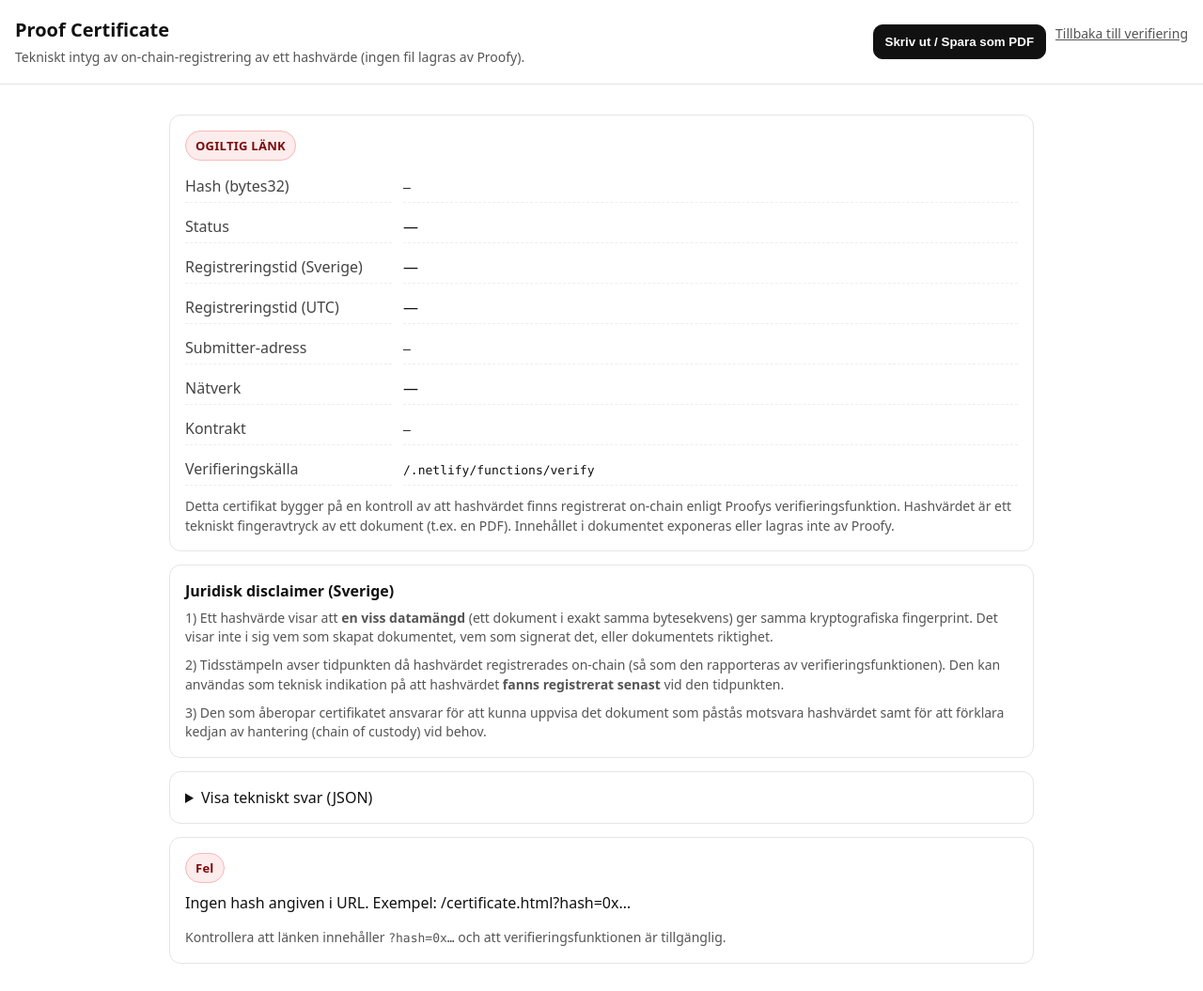
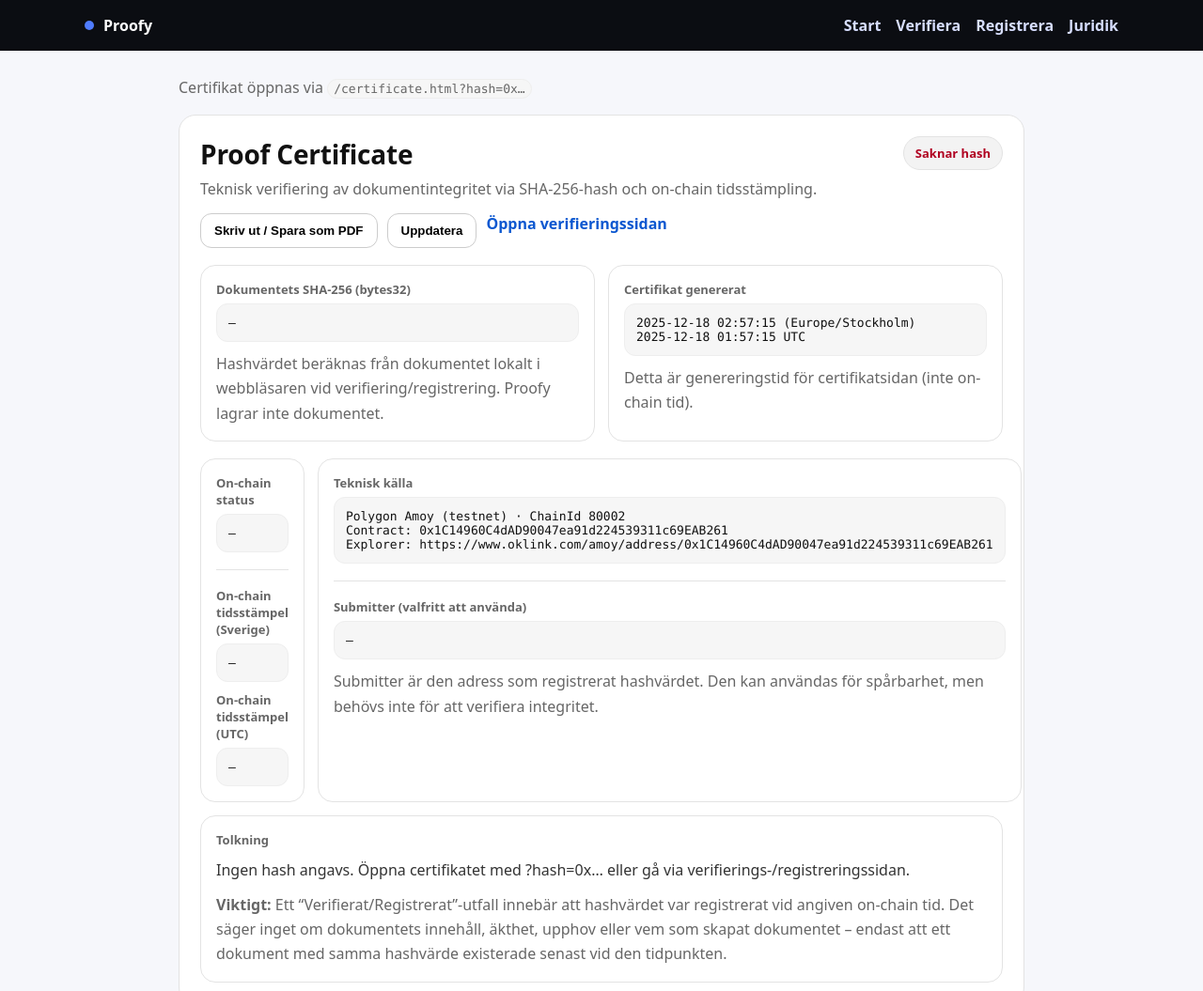
Before and after one commit to aeternus36/proofy-site, a website: page certificate.html in a window 1280 px wide. Shown: the top 1055 px of the page at 94% size. Drawn offline with Linux system fonts and the light colour scheme.

Commit message:
Update certificate.html

```diff
--- a/certificate.html
+++ b/certificate.html
@@ -2,222 +2,401 @@
 <html lang="sv">
 <head>
   <meta charset="utf-8" />
-  <meta name="viewport" content="width=device-width,initial-scale=1" />
+  <meta name="viewport" content="width=device-width, initial-scale=1" />
   <title>Proofy – Proof Certificate</title>
-  <meta name="robots" content="noindex,nofollow" />
+  <meta name="description" content="Proof Certificate för dokumentverifiering via SHA-256-hash och on-chain tidsstämpling." />
+
   <style>
-    :root { color-scheme: light; }
-    body { font-family: system-ui, -apple-system, Segoe UI, Roboto, Arial, sans-serif; margin: 0; background: #fff; color: #111; }
-    header { border-bottom: 1px solid #e5e5e5; padding: 18px 16px; }
-    main { max-width: 920px; margin: 0 auto; padding: 18px 16px 44px; }
-    h1 { font-size: 20px; margin: 0 0 6px; }
-    .muted { color: #555; font-size: 14px; line-height: 1.45; }
-    .box { border: 1px solid #e5e5e5; border-radius: 12px; padding: 16px; margin: 14px 0; }
-    .status { display: inline-block; padding: 6px 10px; border-radius: 999px; font-weight: 800; font-size: 13px; letter-spacing: 0.02em; }
-    .ok { background: #e7f7ee; color: #0c5b2d; border: 1px solid #bfead0; }
-    .no { background: #fff6e6; color: #6a3d00; border: 1px solid #ffe1b0; }
-    .err { background: #fdecec; color: #7a0b0b; border: 1px solid #f7b8b8; }
-    .kv { display: grid; grid-template-columns: 220px 1fr; gap: 8px 12px; margin-top: 10px; }
-    .kv div { padding: 6px 0; border-bottom: 1px dashed #eee; }
-    .kv div:nth-child(odd) { color: #444; }
-    code, pre { font-family: ui-monospace, SFMono-Regular, Menlo, Monaco, Consolas, "Liberation Mono", monospace; font-size: 13px; }
-    pre { background: #fafafa; border: 1px solid #e5e5e5; border-radius: 12px; padding: 12px; overflow: auto; }
-    button { appearance: none; border: 1px solid #111; background: #111; color: #fff; padding: 10px 12px; border-radius: 10px; cursor: pointer; font-weight: 650; }
-    button:disabled { opacity: 0.5; cursor: not-allowed; }
-    a { color: #111; }
-    .toprow { display: flex; justify-content: space-between; align-items: center; gap: 10px; flex-wrap: wrap; }
-    .actions { display: flex; gap: 10px; flex-wrap: wrap; }
+    :root{
+      --bg-dark:#0b0d12;
+      --bg:#f6f7fb;
+      --card:#ffffff;
+      --text:#111;
+      --muted:#666;
+      --line:#e3e3e3;
+      --blue:#4f7cff;
+      --green:#0a7a2f;
+      --red:#b00020;
+    }
+    body{ margin:0; font-family:system-ui,-apple-system,Segoe UI,Roboto,Arial; background:var(--bg); color:var(--text); }
+
+    /* Topbar (matchar era verktygssidor) */
+    .topbar{ background:var(--bg-dark); color:#fff; }
+    .topbar .wrap{
+      max-width:1100px; margin:0 auto; padding:16px;
+      display:flex; align-items:center; gap:16px;
+    }
+    .brand{ display:flex; align-items:center; gap:10px; font-weight:800; }
+    .dot{ width:10px; height:10px; border-radius:50%; background:var(--blue); }
+    .nav{ margin-left:auto; display:flex; gap:16px; flex-wrap:wrap; }
+    .nav a{ color:#d7deff; text-decoration:none; font-weight:700; }
+    .nav a:hover{ text-decoration:underline; }
+
+    /* Layout */
+    .wrap{ max-width:900px; margin:0 auto; padding:28px 16px 40px; }
+    .paper{
+      background:var(--card);
+      border:1px solid var(--line);
+      border-radius:18px;
+      padding:22px;
+      margin-top:18px;
+      box-shadow: 0 1px 0 rgba(0,0,0,.03);
+    }
+
+    .hdr{
+      display:flex;
+      justify-content:space-between;
+      align-items:flex-start;
+      gap:16px;
+      flex-wrap:wrap;
+    }
+    h1{ margin:0; font-size:28px; letter-spacing:-0.2px; }
+    .subtitle{ color:var(--muted); margin-top:6px; line-height:1.5; }
+
+    .badge{
+      padding:8px 12px;
+      border-radius:999px;
+      font-size:13px;
+      font-weight:900;
+      border:1px solid var(--line);
+      background:#f3f3f3;
+      white-space:nowrap;
+    }
+    .ok{ color:var(--green); }
+    .bad{ color:var(--red); }
+
+    .grid{
+      display:grid;
+      grid-template-columns: 1fr;
+      gap:14px;
+      margin-top:18px;
+    }
+    @media (min-width: 860px){
+      .grid{ grid-template-columns: 1fr 1fr; }
+    }
+
+    .card{
+      border:1px solid var(--line);
+      border-radius:16px;
+      padding:16px;
+    }
+    .label{ color:var(--muted); font-size:13px; font-weight:800; margin-bottom:6px; }
+    .mono{
+      font-family: ui-monospace, SFMono-Regular, Menlo, Consolas, monospace;
+      font-size:13px;
+      word-break: break-all;
+      background:#f6f6f6;
+      border:1px solid #eee;
+      border-radius:12px;
+      padding:12px;
+      margin:0;
+    }
+
+    .para{ color:#333; line-height:1.65; margin:10px 0 0; }
+    .muted{ color:var(--muted); }
+    a{ color:#0b57d0; text-decoration:none; font-weight:800; }
+    a:hover{ text-decoration:underline; }
+
+    .actions{
+      display:flex;
+      gap:10px;
+      flex-wrap:wrap;
+      margin-top:14px;
+    }
+    button{
+      padding:10px 14px;
+      border-radius:12px;
+      border:1px solid #ccc;
+      background:#fff;
+      font-weight:900;
+      cursor:pointer;
+    }
+
+    .hr{ height:1px; background:var(--line); margin:18px 0; }
+
+    /* Print */
+    @media print{
+      body{ background:#fff; }
+      .topbar, .actions, .note { display:none !important; }
+      .wrap{ padding:0; max-width:none; }
+      .paper{ border:none; border-radius:0; box-shadow:none; margin:0; }
+      a{ color:#000; text-decoration:none; }
+    }
   </style>
 </head>
 
 <body>
-  <header>
-    <div class="toprow">
-      <div>
-        <h1>Proof Certificate</h1>
-        <div class="muted">Tekniskt intyg av on-chain-registrering av ett hashvärde (ingen fil lagras av Proofy).</div>
-      </div>
-      <div class="actions">
-        <button id="printBtn" type="button">Skriv ut / Spara som PDF</button>
-        <a class="muted" href="/verify.html">Tillbaka till verifiering</a>
-      </div>
-    </div>
-  </header>
 
-  <main>
-    <div class="box">
-      <div id="statusPill" class="status">LADDAR…</div>
-
-      <div class="kv">
-        <div>Hash (bytes32)</div><div><code id="hashOut">—</code></div>
-
-        <div>Status</div><div id="existsOut">—</div>
-
-        <div>Registreringstid (Sverige)</div><div id="timeSeOut">—</div>
-
-        <div>Registreringstid (UTC)</div><div id="timeUtcOut">—</div>
-
-        <div>Submitter-adress</div><div><code id="submitterOut">—</code></div>
-
-        <div>Nätverk</div><div id="networkOut">—</div>
-
-        <div>Kontrakt</div><div><code id="contractOut">—</code></div>
-
-        <div>Verifieringskälla</div><div><code>/.netlify/functions/verify</code></div>
-      </div>
-
-      <div class="muted" style="margin-top:12px;">
-        Detta certifikat bygger på en kontroll av att hashvärdet finns registrerat on-chain enligt Proofys verifieringsfunktion.
-        Hashvärdet är ett tekniskt fingeravtryck av ett dokument (t.ex. en PDF). Innehållet i dokumentet exponeras eller lagras inte av Proofy.
+<div class="topbar">
+  <div class="wrap">
+    <div class="brand"><span class="dot"></span> Proofy</div>
+    <nav class="nav">
+      <a href="/">Start</a>
+      <a href="/verify.html">Verifiera</a>
+      <a href="/register.html">Registrera</a>
+      <a href="/legal.html">Juridik</a>
+    </nav>
   </div>
 </div>
 
-    <div class="box">
-      <h2 style="font-size:16px;margin:0 0 8px;">Juridisk disclaimer (Sverige)</h2>
-      <div class="muted">
-        <p style="margin:0 0 10px;">
-          1) Ett hashvärde visar att <strong>en viss datamängd</strong> (ett dokument i exakt samma bytesekvens) ger samma kryptografiska fingerprint.
-          Det visar inte i sig vem som skapat dokumentet, vem som signerat det, eller dokumentets riktighet.
-        </p>
-        <p style="margin:0 0 10px;">
-          2) Tidsstämpeln avser tidpunkten då hashvärdet registrerades on-chain (så som den rapporteras av verifieringsfunktionen).
-          Den kan användas som teknisk indikation på att hashvärdet <strong>fanns registrerat senast</strong> vid den tidpunkten.
-        </p>
-        <p style="margin:0;">
-          3) Den som åberopar certifikatet ansvarar för att kunna uppvisa det dokument som påstås motsvara hashvärdet
-          samt för att förklara kedjan av hantering (chain of custody) vid behov.
-        </p>
+<div class="wrap">
+
+  <div class="note muted">
+    Certifikat öppnas via <span class="mono" style="display:inline; padding:2px 6px;">/certificate.html?hash=0x…</span>
+  </div>
+
+  <div class="paper">
+    <div class="hdr">
+      <div>
+        <h1>Proof Certificate</h1>
+        <div class="subtitle">
+          Teknisk verifiering av dokumentintegritet via SHA-256-hash och on-chain tidsstämpling.
+        </div>
+      </div>
+      <div id="statusBadge" class="badge">Laddar…</div>
+    </div>
+
+    <div class="actions">
+      <button onclick="window.print()">Skriv ut / Spara som PDF</button>
+      <button id="btnRefresh" type="button">Uppdatera</button>
+      <a id="btnVerifyLink" href="/verify.html">Öppna verifieringssidan</a>
+    </div>
+
+    <div class="grid">
+      <div class="card">
+        <div class="label">Dokumentets SHA-256 (bytes32)</div>
+        <pre id="hashOut" class="mono">—</pre>
+        <div class="para muted">
+          Hashvärdet beräknas från dokumentet lokalt i webbläsaren vid verifiering/registrering.
+          Proofy lagrar inte dokumentet.
         </div>
       </div>
 
-    <div class="box">
-      <details>
-        <summary>Visa tekniskt svar (JSON)</summary>
-        <pre id="rawJson">—</pre>
-      </details>
+      <div class="card">
+        <div class="label">Certifikat genererat</div>
+        <pre id="issuedOut" class="mono">—</pre>
+        <div class="para muted">
+          Detta är genereringstid för certifikatsidan (inte on-chain tid).
+        </div>
+      </div>
     </div>
 
-    <div class="box" id="errorBox" style="display:none;">
-      <div class="status err">Fel</div>
-      <p id="errorMsg" style="margin-top:10px;">—</p>
-      <div class="muted" style="margin-top:8px;">
-        Kontrollera att länken innehåller <code>?hash=0x…</code> och att verifieringsfunktionen är tillgänglig.
+    <div class="grid">
+      <div class="card">
+        <div class="label">On-chain status</div>
+        <pre id="existsOut" class="mono">—</pre>
+
+        <div class="hr"></div>
+
+        <div class="label">On-chain tidsstämpel (Sverige)</div>
+        <pre id="tsSeOut" class="mono">—</pre>
+
+        <div class="label" style="margin-top:10px;">On-chain tidsstämpel (UTC)</div>
+        <pre id="tsUtcOut" class="mono">—</pre>
+      </div>
+
+      <div class="card">
+        <div class="label">Teknisk källa</div>
+        <pre id="sourceOut" class="mono">—</pre>
+
+        <div class="hr"></div>
+
+        <div class="label">Submitter (valfritt att använda)</div>
+        <pre id="submitterOut" class="mono">—</pre>
+
+        <div class="para muted" style="margin-top:10px;">
+          Submitter är den adress som registrerat hashvärdet. Den kan användas för spårbarhet,
+          men behövs inte för att verifiera integritet.
         </div>
       </div>
-  </main>
+    </div>
+
+    <div class="card" style="margin-top:14px;">
+      <div class="label">Tolkning</div>
+      <div class="para" id="interpretation">
+        —
+      </div>
+
+      <div class="para muted" style="margin-top:10px;">
+        <b>Viktigt:</b> Ett “Verifierat/Registrerat”-utfall innebär att hashvärdet var registrerat vid angiven on-chain tid.
+        Det säger inget om dokumentets innehåll, äkthet, upphov eller vem som skapat dokumentet – endast att ett dokument med samma hashvärde existerade senast vid den tidpunkten.
+      </div>
+    </div>
+
+    <div class="card" id="problemCard" style="display:none; margin-top:14px;">
+      <div class="label" style="color:var(--red); font-weight:900;">Tillfälligt tekniskt problem</div>
+      <div class="para muted" id="problemText">—</div>
+      <div class="para muted" style="margin-top:8px;">
+        Prova att klicka <b>Uppdatera</b>. Om problemet kvarstår: kontrollera Netlify Functions och att miljövariabler är satta (RPC/kontrakt).
+      </div>
+    </div>
+
+  </div>
+</div>
 
 <script>
-    // =========================
-    // CONFIG (frontend only)
-    // =========================
-    // Fyll i dessa så de syns på certifikatet, utan att ändra backend.
-    const PROOFY_NETWORK_LABEL = "—";   // t.ex. "Polygon Amoy" / "Ethereum Mainnet" / "Gnosis" etc.
-    const PROOFY_CONTRACT_ADDRESS = "—"; // t.ex. "0x1234..."
+  // Konfiguration (statiskt för tydlig revision)
+  const NETWORK_LABEL = "Polygon Amoy (testnet)";
+  const CHAIN_ID = 80002;
+  const CONTRACT = "0x1C14960C4dAD90047ea91d224539311c69EAB261";
+  const CONTRACT_EXPLORER = "https://www.oklink.com/amoy/address/" + CONTRACT;
 
-    function show(el) { el.style.display = ""; }
-    function hide(el) { el.style.display = "none"; }
+  const el = (id) => document.getElementById(id);
 
-    function formatSe(tsSeconds) {
-      if (!tsSeconds || tsSeconds <= 0) return "—";
-      const d = new Date(tsSeconds * 1000);
-      return d.toLocaleString("sv-SE", { timeZone: "Europe/Stockholm" }) + " (Europe/Stockholm)";
+  const statusBadge = el("statusBadge");
+  const hashOut = el("hashOut");
+  const issuedOut = el("issuedOut");
+
+  const existsOut = el("existsOut");
+  const tsSeOut = el("tsSeOut");
+  const tsUtcOut = el("tsUtcOut");
+  const submitterOut = el("submitterOut");
+  const sourceOut = el("sourceOut");
+  const interpretation = el("interpretation");
+
+  const problemCard = el("problemCard");
+  const problemText = el("problemText");
+
+  const btnRefresh = el("btnRefresh");
+  const btnVerifyLink = el("btnVerifyLink");
+
+  function getHashFromQuery() {
+    const url = new URL(window.location.href);
+    const h = (url.searchParams.get("hash") || "").trim();
+    return h;
   }
 
-    function formatUtc(tsSeconds) {
-      if (!tsSeconds || tsSeconds <= 0) return "—";
-      const d = new Date(tsSeconds * 1000);
-      return d.toISOString().replace("T", " ").replace("Z", " UTC");
+  function isBytes32Hash(h) {
+    return /^0x[a-fA-F0-9]{64}$/.test(h);
   }
 
-    function getHashParam() {
-      const params = new URLSearchParams(window.location.search);
-      return (params.get("hash") || "").trim();
+  function formatUtc(ts) {
+    const d = new Date(Number(ts) * 1000);
+    return d.toISOString().replace("T"," ").replace(".000Z"," UTC");
   }
 
-    function looksLikeBytes32Hex(h) {
-      // Expect 0x + 64 hex chars
-      return /^0x[0-9a-fA-F]{64}$/.test(h);
+  function formatSe(ts) {
+    const d = new Date(Number(ts) * 1000);
+    return new Intl.DateTimeFormat("sv-SE", {
+      timeZone: "Europe/Stockholm",
+      year: "numeric", month: "2-digit", day: "2-digit",
+      hour: "2-digit", minute: "2-digit", second: "2-digit"
+    }).format(d) + " (Europe/Stockholm)";
   }
 
-    // --- UI refs ---
-    const statusPill = document.getElementById("statusPill");
-    const hashOut = document.getElementById("hashOut");
-    const existsOut = document.getElementById("existsOut");
-    const timeSeOut = document.getElementById("timeSeOut");
-    const timeUtcOut = document.getElementById("timeUtcOut");
-    const submitterOut = document.getElementById("submitterOut");
-    const networkOut = document.getElementById("networkOut");
-    const contractOut = document.getElementById("contractOut");
-    const rawJson = document.getElementById("rawJson");
+  function setBadge(text, kind) {
+    statusBadge.textContent = text;
+    statusBadge.classList.remove("ok", "bad");
+    if (kind) statusBadge.classList.add(kind);
+  }
 
-    const errorBox = document.getElementById("errorBox");
-    const errorMsg = document.getElementById("errorMsg");
+  function showProblem(msg) {
+    problemCard.style.display = "block";
+    problemText.textContent = msg;
+  }
 
-    document.getElementById("printBtn").addEventListener("click", () => window.print());
+  function hideProblem() {
+    problemCard.style.display = "none";
+    problemText.textContent = "—";
+  }
 
-    // Render static config
-    networkOut.textContent = PROOFY_NETWORK_LABEL;
-    contractOut.textContent = PROOFY_CONTRACT_ADDRESS;
+  async function loadCertificate() {
+    hideProblem();
 
-    (async function init() {
-      hide(errorBox);
-
-      const hash = getHashParam();
+    const hash = getHashFromQuery();
     hashOut.textContent = hash || "—";
 
+    const issuedSe = new Date().toLocaleString("sv-SE", { timeZone: "Europe/Stockholm" });
+    const issuedUtc = new Date().toISOString().replace("T"," ").replace(".000Z"," UTC");
+    issuedOut.textContent = `${issuedSe} (Europe/Stockholm)\n${issuedUtc}`;
+
+    // Länka verifieringssidan för samma hash
+    if (hash) {
+      btnVerifyLink.href = "/verify.html";
+    }
+
+    sourceOut.textContent =
+      `${NETWORK_LABEL} · ChainId ${CHAIN_ID}\n` +
+      `Contract: ${CONTRACT}\n` +
+      `Explorer: ${CONTRACT_EXPLORER}`;
+
+    // Validera input
     if (!hash) {
-        statusPill.className = "status err";
-        statusPill.textContent = "OGILTIG LÄNK";
-        errorMsg.textContent = "Ingen hash angiven i URL. Exempel: /certificate.html?hash=0x…";
-        show(errorBox);
+      setBadge("Saknar hash", "bad");
+      existsOut.textContent = "—";
+      tsSeOut.textContent = "—";
+      tsUtcOut.textContent = "—";
+      submitterOut.textContent = "—";
+      interpretation.textContent =
+        "Ingen hash angavs. Öppna certifikatet med ?hash=0x… eller gå via verifierings-/registreringssidan.";
       return;
     }
 
-      if (!looksLikeBytes32Hex(hash)) {
-        statusPill.className = "status err";
-        statusPill.textContent = "OGILTIG HASH";
-        errorMsg.textContent = "Hash måste vara bytes32 i formatet 0x + 64 hex-tecken.";
-        show(errorBox);
+    if (!isBytes32Hash(hash)) {
+      setBadge("Ogiltigt format", "bad");
+      existsOut.textContent = "—";
+      tsSeOut.textContent = "—";
+      tsUtcOut.textContent = "—";
+      submitterOut.textContent = "—";
+      interpretation.textContent =
+        "Hashvärdet har fel format. Det ska vara bytes32: 0x + 64 hex-tecken (SHA-256).";
       return;
     }
 
+    setBadge("Kontrollerar…");
+
+    // Hämta on-chain status från din verify-function
     try {
-        const url = "/.netlify/functions/verify?hash=" + encodeURIComponent(hash);
-        const res = await fetch(url, { method: "GET" });
+      const res = await fetch(`/.netlify/functions/verify?hash=${encodeURIComponent(hash)}`, { method: "GET" });
+      const data = await res.json().catch(() => ({}));
 
-        if (!res.ok) {
-          const text = await res.text().catch(() => "");
-          throw new Error("Verifieringsanrop misslyckades (HTTP " + res.status + "). " + (text ? "Svar: " + text : ""));
+      if (!res.ok || data.ok === false) {
+        // Här är det ett verkligt drift-/konfigproblem
+        setBadge("Kan ej verifiera just nu", "bad");
+        showProblem(String(data.error || `HTTP ${res.status}`));
+        existsOut.textContent = "—";
+        tsSeOut.textContent = "—";
+        tsUtcOut.textContent = "—";
+        submitterOut.textContent = "—";
+        interpretation.textContent =
+          "Verifiering kunde inte genomföras på grund av ett tillfälligt tekniskt problem. Prova igen senare.";
+        return;
       }
 
-        const data = await res.json();
-
-        if (!data || data.ok !== true) {
-          throw new Error("Ogiltigt svar från verifieringstjänsten.");
+      // Normal respons:
+      if (data.exists) {
+        setBadge("Verifierad", "ok");
+        existsOut.textContent = "Registrerad (hash finns on-chain)";
+        tsSeOut.textContent = data.timestamp ? formatSe(data.timestamp) : "—";
+        tsUtcOut.textContent = data.timestamp ? formatUtc(data.timestamp) : "—";
+        submitterOut.textContent = data.submitter || "—";
+        interpretation.textContent =
+          "Detta certifikat visar att ett dokument med exakt detta SHA-256-hashvärde var registrerat on-chain vid angiven tidpunkt.";
+      } else {
+        setBadge("Inte registrerad", "bad");
+        existsOut.textContent = "Inte registrerad (hash saknas)";
+        tsSeOut.textContent = "—";
+        tsUtcOut.textContent = "—";
+        submitterOut.textContent = "—";
+        interpretation.textContent =
+          "Detta certifikat visar att ingen on-chain-registrering hittades för angivet hashvärde vid kontrolltillfället.";
+      }
+    } catch (e) {
+      setBadge("Kan ej verifiera just nu", "bad");
+      showProblem(String(e?.message || e));
+      existsOut.textContent = "—";
+      tsSeOut.textContent = "—";
+      tsUtcOut.textContent = "—";
+      submitterOut.textContent = "—";
+      interpretation.textContent =
+        "Verifiering kunde inte genomföras på grund av ett tillfälligt nätverks-/driftproblem. Prova igen.";
+    }
   }
 
-        const exists = !!data.exists;
-        const ts = Number(data.timestamp || 0);
+  btnRefresh.addEventListener("click", () => loadCertificate());
 
-        // Render
-        hashOut.textContent = data.hashHex || hash;
+  loadCertificate();
+</script>
 
-        existsOut.textContent = exists ? "Registrerad" : "Ej registrerad";
-        timeSeOut.textContent = exists ? formatSe(ts) : "—";
-        timeUtcOut.textContent = exists ? formatUtc(ts) : "—";
-        submitterOut.textContent = exists ? (data.submitter || "—") : "—";
-
-        rawJson.textContent = JSON.stringify(data, null, 2);
-
-        statusPill.className = "status " + (exists ? "ok" : "no");
-        statusPill.textContent = exists ? "REGISTRERAD" : "INTE REGISTRERAD";
-      } catch (err) {
-        statusPill.className = "status err";
-        statusPill.textContent = "FEL VID VERIFIERING";
-        errorMsg.textContent = (err && err.message) ? err.message : String(err);
-        show(errorBox);
-      }
-    })();
-  </script>
 </body>
 </html>
```
Lines whose indentation alone changed are shown as unchanged.
